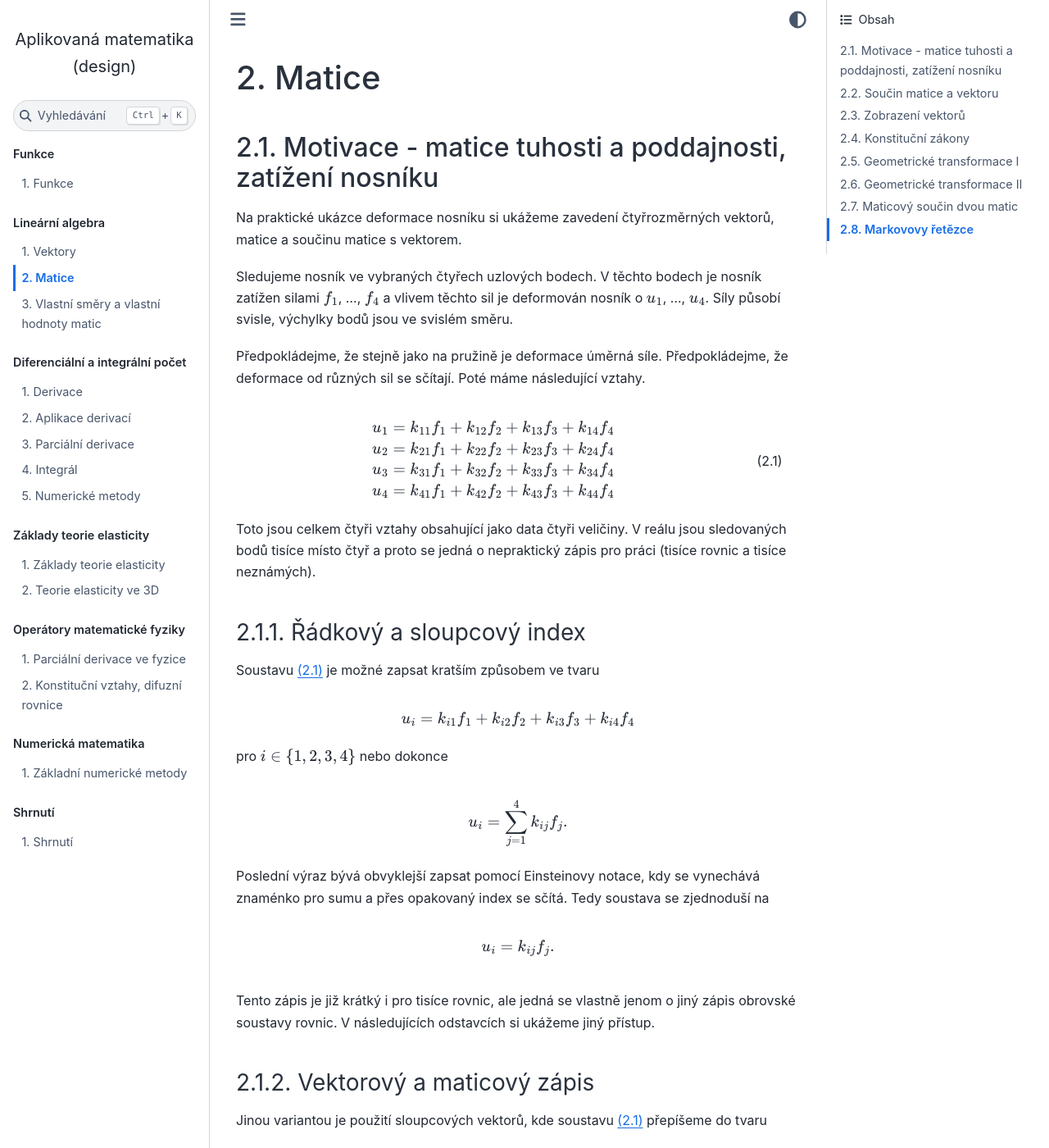
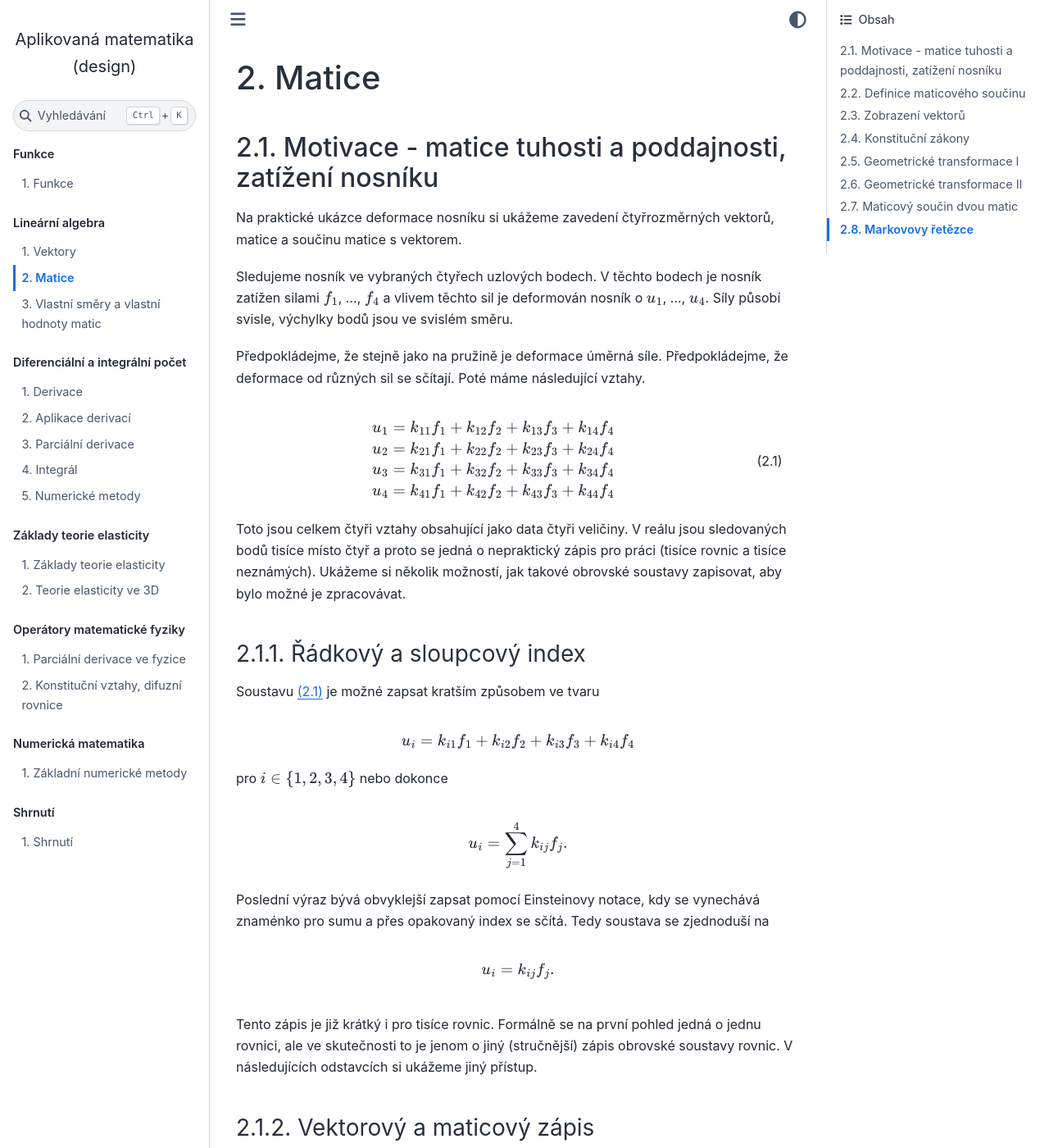
Before and after one commit to robert-marik/design, a Sphinx documentation site: the page built from matice/index.md, in a window 1280 px wide and 1400 px high. Shown: the whole window at 82% size. Built offline with Sphinx 7.4.7 and the Sphinx Book theme 1.1.4, drawn with Linux system fonts in a browser that asks for light colours; pages that are not in the unit, such as notebooks, are missing from menus; comment, search, counter and statistics services are not loaded; some of the changed text lies outside the part shown.

Commit message:
drobnosti

```diff
--- a/matice/index.md
+++ b/matice/index.md
@@ -19,7 +19,7 @@ u_4 = k_{41}f_1 + k_{42} f_2 + k_{43}f_3 + k_{44}f_4\cr
 \end{aligned}
 $$ (1)
 
-Toto jsou celkem čtyři vztahy obsahující jako data čtyři veličiny. V reálu jsou sledovaných bodů tisíce místo čtyř a proto se jedná o nepraktický zápis pro práci (tisíce rovnic a tisíce neznámých).
+Toto jsou celkem čtyři vztahy obsahující jako data čtyři veličiny. V reálu jsou sledovaných bodů tisíce místo čtyř a proto se jedná o nepraktický zápis pro práci (tisíce rovnic a tisíce neznámých). Ukážeme si několik možností, jak takové obrovské soustavy zapisovat, aby bylo možné je zpracovávat.
 
 ### Řádkový a sloupcový index
 
@@ -38,7 +38,7 @@ $$
 
 Poslední výraz bývá obvyklejší zapsat pomocí Einsteinovy notace, kdy se vynechává znaménko pro sumu a přes opakovaný index se sčítá. Tedy soustava se zjednoduší na $$u_i=k_{ij}f_j.$$
 
-Tento zápis je již krátký i pro tisíce rovnic, ale jedná se vlastně jenom o jiný zápis obrovské soustavy rovnic. V následujících odstavcích si ukážeme jiný přístup.
+Tento zápis je již krátký i pro tisíce rovnic. Formálně se na první pohled jedná o jednu rovnici, ale ve skutečnosti to je jenom o jiný (stručnější) zápis obrovské soustavy rovnic. V následujících odstavcích si ukážeme jiný přístup.
 
 ### Vektorový a maticový zápis
 
@@ -99,7 +99,7 @@ Podobně je možné postupovat i naopak a vyjádřit síly pomocí deformací vz
 
 Operace {eq}`3` mezi maticí a vektorem definovaná vztahem {eq}`2` se nazývá maticový součin. Později si ukážeme, jak tuto definici rozšířit na dvě matice.
 
-## Součin matice a vektoru
+## Definice maticového součinu
 
 Součin matice a vektoru definujeme jako lineární kombinaci sloupců matice, při které jsou koeficienty komponenty vektoru.
 
@@ -216,7 +216,7 @@ obrázky s perspektivou. Viz [Camera matrix](https://en.wikipedia.org/wiki/Camer
 * Maticový součin dvou matic je definován pomocí násobení matice a vektoru.
   Součin $C=AB$ je matice, která má ve sloupcích obrazy sloupců matice $B$ při
   zobrazení popsaném maticí $A$.
-* Součin $C=AB$ je možno chápat jako složené zobrazení, kdy nejprve použijme zobrazení $B$ a potom zobrazení $A$.
+* Součin $C=AB$ je možno chápat jako složené zobrazení, kdy nejprve použijme zobrazení $B$ a potom zobrazení $A$. Ve složkách $$c_{ij}=\sum_{k}a_{ik}b_{kj}.$$
 * Maticový součin obecně není komutativní. Obecně neplatí $AB=BA.$
 * Maticový součin je asociativní. Platí $A(BC)=(AB)C$.
 * Neutrálním prvkem je jednotková matice $I$.
```
